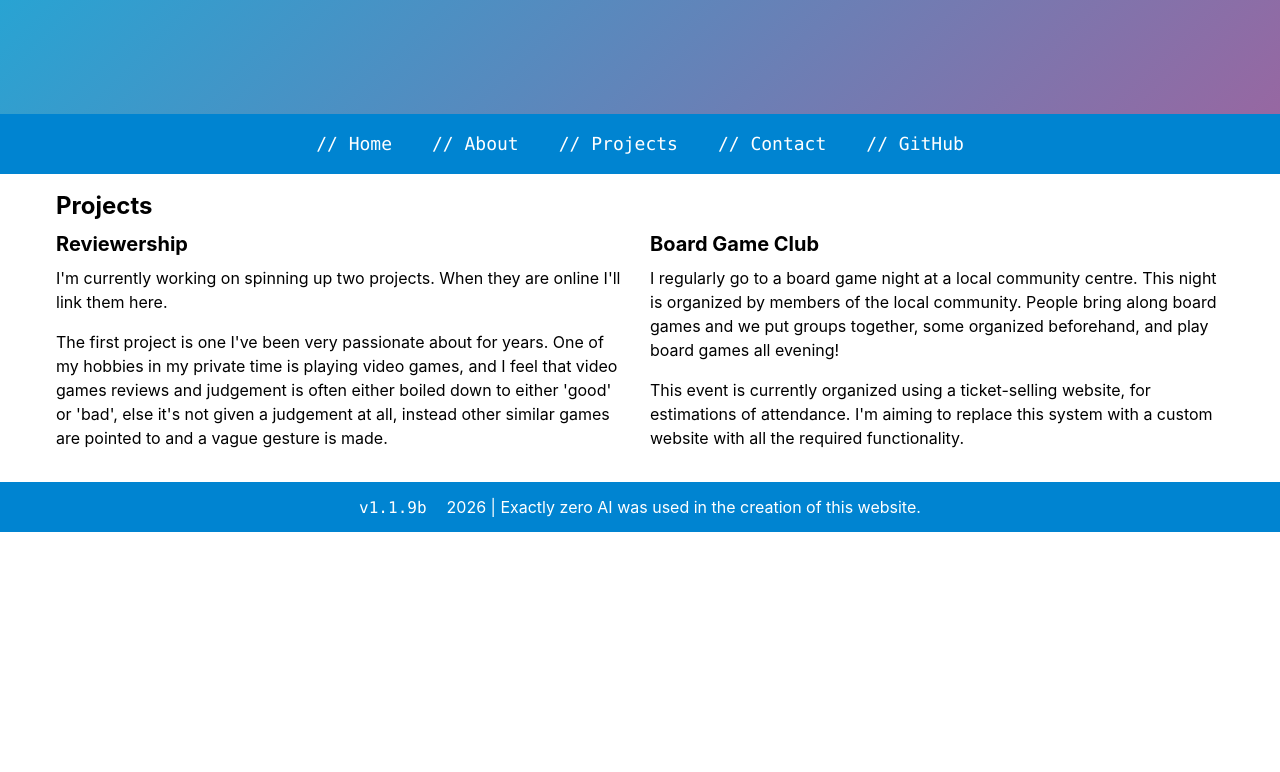
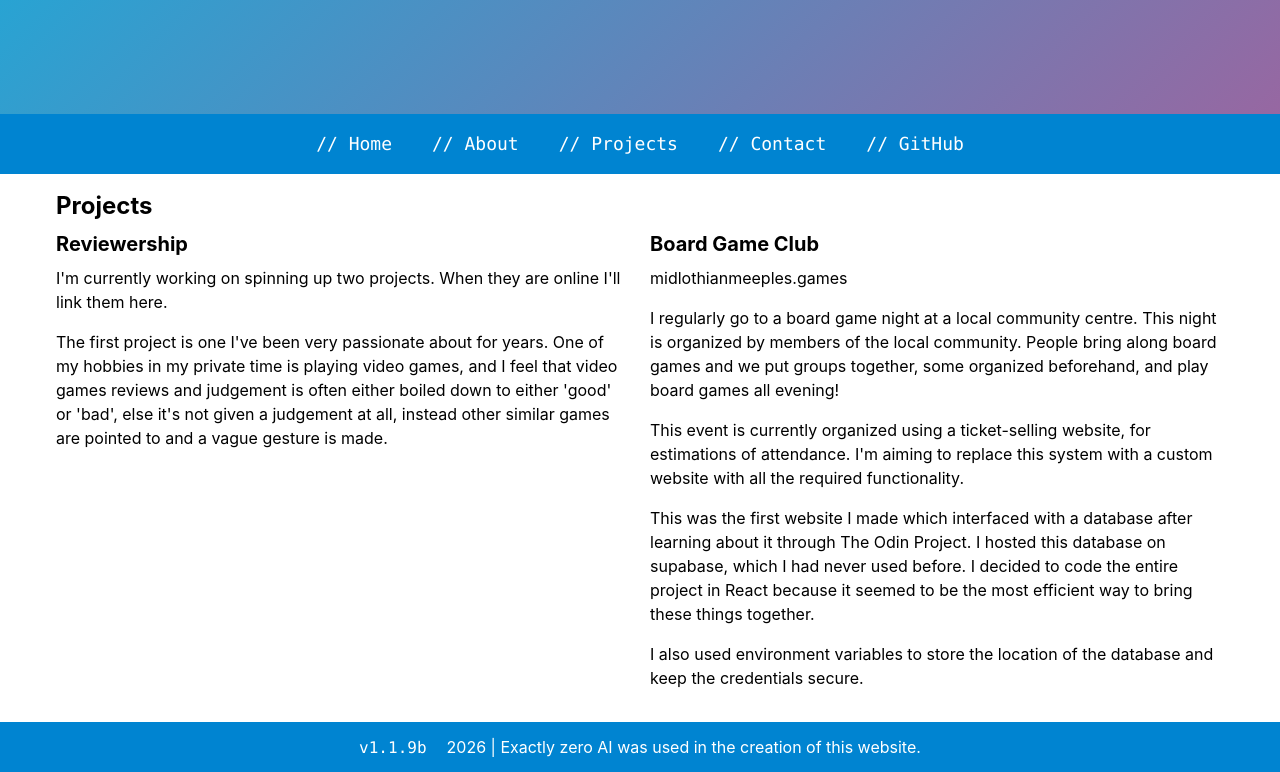
Before and after one commit to rob-jones-dev/personal-site, a React (Vite) app: page /projects in a window 1280 px wide. Shown: the part 458-1230 px from the top of the page. Before the commit the page ends 990 px from the top, so only its background shows below. Built offline with nearby package versions, Linux system fonts and the light colour scheme.

Commit message:
Updated projects content

```diff
--- a/src/Projects.jsx
+++ b/src/Projects.jsx
@@ -10,8 +10,11 @@ export default function Projects() {
                 </div>
                 <div className="flex-1">
                     <span className="text-xl body-heading font-bold">Board Game Club</span>
+                    <p><a href="https://midlothianmeeples.games">midlothianmeeples.games</a></p>
                     <p>I regularly go to a board game night at a local community centre. This night is organized by members of the local community. People bring along board games and we put groups together, some organized beforehand, and play board games all evening!</p>
                     <p>This event is currently organized using a ticket-selling website, for estimations of attendance. I'm aiming to replace this system with a custom website with all the required functionality.</p>
+                    <p>This was the first website I made which interfaced with a database after learning about it through The Odin Project. I hosted this database on supabase, which I had never used before. I decided to code the entire project in React because it seemed to be the most efficient way to bring these things together.</p>
+                    <p>I also used environment variables to store the location of the database and keep the credentials secure.</p>
                 </div>
             </div>
         </div>
```
